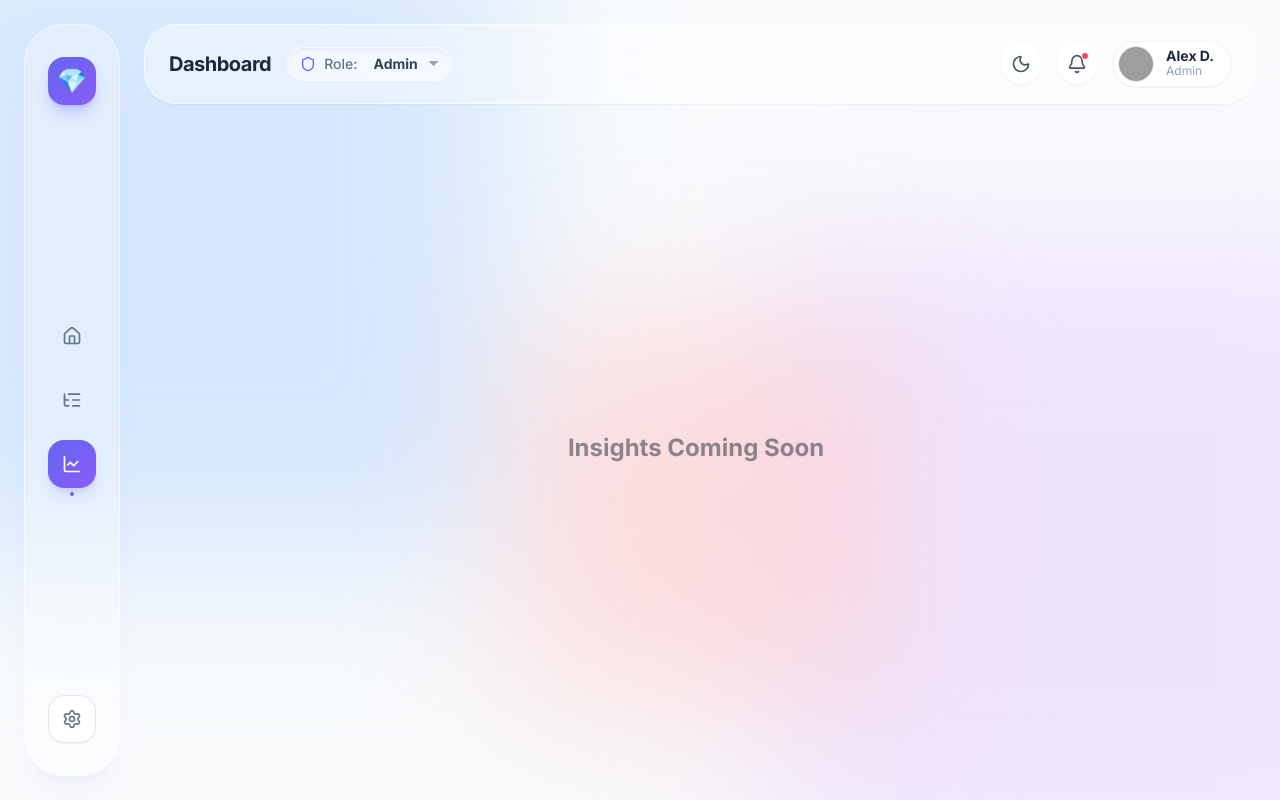
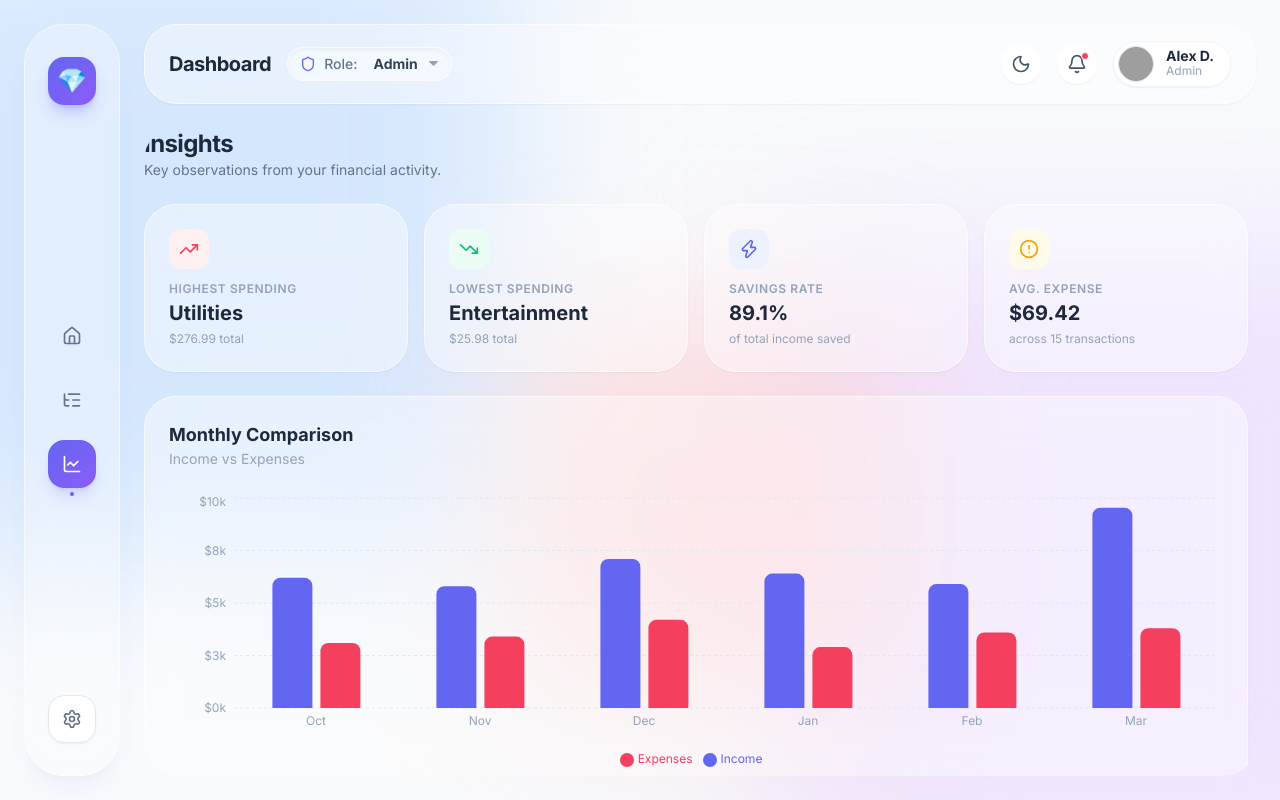
Before and after one commit to curiouscoder-cmd/fintech-dashboard, a React (Vite) app: page / in a window 1280 px wide. Both pictures are taken after a click on the button 72 px from the left and 464 px from the top of the page. Built offline with nearby package versions, Linux system fonts and the light colour scheme; grey boxes are pictures that could not be loaded.

Commit message:
feat: implement Insights component with financial analytics and charts

```diff
--- a/src/components/Dashboard.jsx
+++ b/src/components/Dashboard.jsx
@@ -3,6 +3,7 @@ import { Sidebar } from "./Sidebar";
 import { Header } from "./Header";
 import { Overview } from "./Overview";
 import { Transactions } from "./Transactions";
+import { Insights } from "./Insights";
 import { useApp } from "../context/AppContext";
 
 export function Dashboard() {
@@ -34,11 +35,7 @@ export function Dashboard() {
           <div className="flex-1 overflow-y-auto rounded-[32px] pr-2 pb-2 scrollbar-hide">
             {activeTab === 0 && <Overview />}
             {activeTab === 1 && <Transactions />}
-            {activeTab === 2 && (
-              <div className="flex items-center justify-center h-full">
-                <h2 className="text-2xl font-bold opacity-50">Insights Coming Soon</h2>
-              </div>
-            )}
+            {activeTab === 2 && <Insights />}
           </div>
         </main>
       </div>
--- /dev/null
+++ b/src/components/Insights.jsx
@@ -0,0 +1,207 @@
+import {
+  BarChart,
+  Bar,
+  XAxis,
+  YAxis,
+  CartesianGrid,
+  Tooltip,
+  ResponsiveContainer,
+  Legend,
+} from "recharts";
+import { TrendingUp, TrendingDown, AlertCircle, Zap } from "lucide-react";
+import { FrostCard } from "./ui";
+import { useApp } from "../context/AppContext";
+import { monthlyData, categoryColors } from "../data/mockData";
+
+export function Insights() {
+  const { transactions } = useApp();
+
+  const expenses = transactions.filter((t) => t.type === "expense");
+  const incomes = transactions.filter((t) => t.type === "income");
+
+  const expenseByCategory = expenses.reduce((acc, t) => {
+    acc[t.category] = (acc[t.category] || 0) + t.amount;
+    return acc;
+  }, {});
+
+  const sortedCategories = Object.entries(expenseByCategory).sort(
+    (a, b) => b[1] - a[1]
+  );
+
+  const highestCategory = sortedCategories[0];
+  const lowestCategory = sortedCategories[sortedCategories.length - 1];
+
+  const totalIncome = incomes.reduce((sum, t) => sum + t.amount, 0);
+  const totalExpense = expenses.reduce((sum, t) => sum + t.amount, 0);
+  const savingsRate = ((totalIncome - totalExpense) / totalIncome) * 100;
+
+  const avgTransaction =
+    expenses.length > 0 ? totalExpense / expenses.length : 0;
+
+  const insights = [
+    {
+      icon: TrendingUp,
+      title: "Highest Spending",
+      value: highestCategory ? highestCategory[0] : "N/A",
+      detail: highestCategory
+        ? `$${highestCategory[1].toFixed(2)} total`
+        : "No data",
+      color: "text-rose-500",
+      bg: "bg-rose-50 dark:bg-rose-900/20",
+    },
+    {
+      icon: TrendingDown,
+      title: "Lowest Spending",
+      value: lowestCategory ? lowestCategory[0] : "N/A",
+      detail: lowestCategory
+        ? `$${lowestCategory[1].toFixed(2)} total`
+        : "No data",
+      color: "text-emerald-500",
+      bg: "bg-emerald-50 dark:bg-emerald-900/20",
+    },
+    {
+      icon: Zap,
+      title: "Savings Rate",
+      value: `${savingsRate.toFixed(1)}%`,
+      detail: "of total income saved",
+      color: "text-indigo-500",
+      bg: "bg-indigo-50 dark:bg-indigo-900/20",
+    },
+    {
+      icon: AlertCircle,
+      title: "Avg. Expense",
+      value: `$${avgTransaction.toFixed(2)}`,
+      detail: `across ${expenses.length} transactions`,
+      color: "text-amber-500",
+      bg: "bg-amber-50 dark:bg-amber-900/20",
+    },
+  ];
+
+  return (
+    <div className="flex flex-col gap-6">
+      <div>
+        <h2 className="text-2xl font-bold tracking-tight text-slate-800 dark:text-slate-100">
+          Insights
+        </h2>
+        <p className="text-sm text-slate-500 dark:text-slate-400">
+          Key observations from your financial activity.
+        </p>
+      </div>
+
+      <div className="grid grid-cols-1 sm:grid-cols-2 lg:grid-cols-4 gap-4">
+        {insights.map((item, i) => (
+          <FrostCard key={i} delay={i * 0.1} className="flex flex-col gap-3">
+            <div
+              className={`p-2.5 rounded-xl w-fit ${item.bg}`}
+            >
+              <item.icon className={`h-5 w-5 ${item.color}`} />
+            </div>
+            <div>
+              <p className="text-xs font-semibold text-slate-400 dark:text-slate-500 uppercase tracking-wider">
+                {item.title}
+              </p>
+              <p className="text-xl font-bold text-slate-800 dark:text-slate-100 mt-0.5">
+                {item.value}
+              </p>
+              <p className="text-xs text-slate-400 mt-1">{item.detail}</p>
+            </div>
+          </FrostCard>
+        ))}
+      </div>
+
+      <FrostCard delay={0.4} className="min-h-[380px]">
+        <div className="mb-6">
+          <h3 className="text-lg font-bold text-slate-800 dark:text-slate-100">
+            Monthly Comparison
+          </h3>
+          <p className="text-sm text-slate-400">Income vs Expenses</p>
+        </div>
+        <div className="h-[280px] w-full">
+          <ResponsiveContainer width="100%" height="100%">
+            <BarChart data={monthlyData} barGap={8}>
+              <CartesianGrid
+                strokeDasharray="3 3"
+                stroke="#e2e8f0"
+                vertical={false}
+              />
+              <XAxis
+                dataKey="month"
+                stroke="#94a3b8"
+                fontSize={12}
+                tickLine={false}
+                axisLine={false}
+              />
+              <YAxis
+                stroke="#94a3b8"
+                fontSize={12}
+                tickLine={false}
+                axisLine={false}
+                tickFormatter={(v) => `$${(v / 1000).toFixed(0)}k`}
+              />
+              <Tooltip
+                contentStyle={{
+                  backgroundColor: "rgba(255,255,255,0.9)",
+                  border: "none",
+                  borderRadius: "16px",
+                  boxShadow: "0 8px 32px rgba(0,0,0,0.08)",
+                }}
+                formatter={(value) => [`$${value.toLocaleString()}`, ""]}
+              />
+              <Legend
+                iconType="circle"
+                wrapperStyle={{ fontSize: "12px", paddingTop: "12px" }}
+              />
+              <Bar
+                dataKey="income"
+                name="Income"
+                fill="#6366f1"
+                radius={[8, 8, 0, 0]}
+                maxBarSize={40}
+              />
+              <Bar
+                dataKey="expenses"
+                name="Expenses"
+                fill="#f43f5e"
+                radius={[8, 8, 0, 0]}
+                maxBarSize={40}
+              />
+            </BarChart>
+          </ResponsiveContainer>
+        </div>
+      </FrostCard>
+
+      <FrostCard delay={0.5}>
+        <h3 className="text-lg font-bold text-slate-800 dark:text-slate-100 mb-4">
+          Spending by Category
+        </h3>
+        <div className="space-y-3">
+          {sortedCategories.map(([category, amount], i) => {
+            const percent = (amount / totalExpense) * 100;
+            return (
+              <div key={category}>
+                <div className="flex justify-between text-sm mb-1.5">
+                  <span className="font-semibold text-slate-700 dark:text-slate-300">
+                    {category}
+                  </span>
+                  <span className="text-slate-500 dark:text-slate-400 font-medium">
+                    ${amount.toFixed(2)} ({percent.toFixed(0)}%)
+                  </span>
+                </div>
+                <div className="h-2.5 w-full bg-slate-100 dark:bg-slate-800 rounded-full overflow-hidden">
+                  <div
+                    className="h-full rounded-full transition-all duration-700"
+                    style={{
+                      width: `${percent}%`,
+                      backgroundColor:
+                        categoryColors[category] || "#94a3b8",
+                    }}
+                  />
+                </div>
+              </div>
+            );
+          })}
+        </div>
+      </FrostCard>
+    </div>
+  );
+}
```
